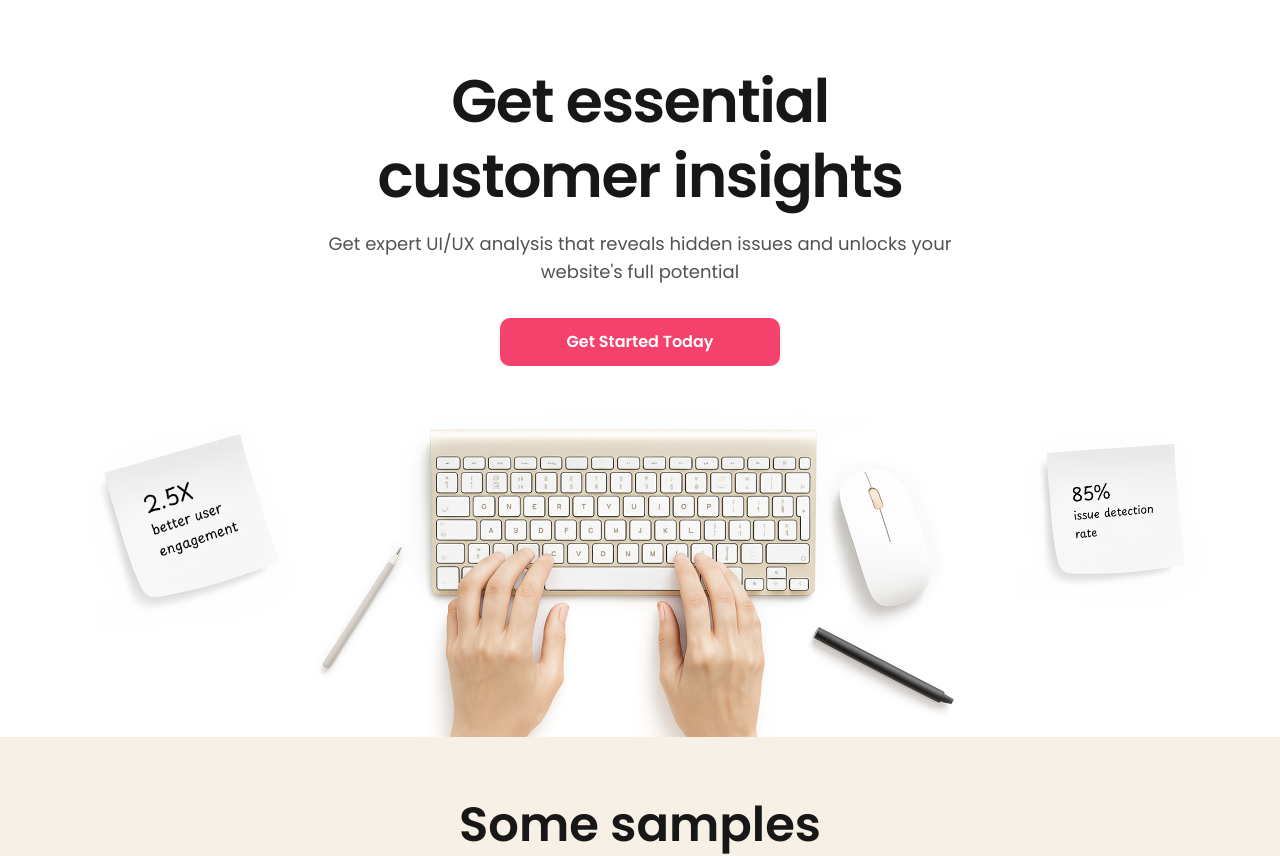
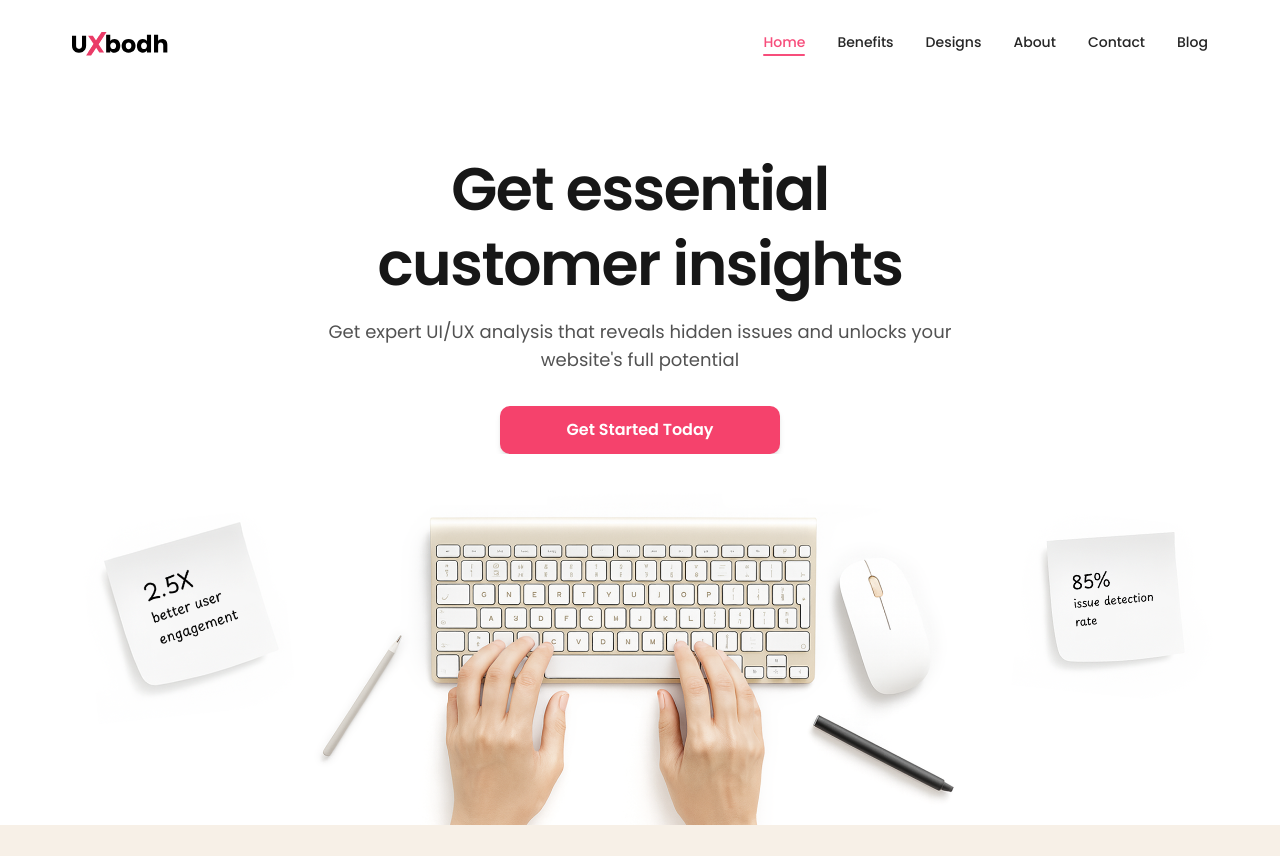
Before and after one commit to uxbodh/uxbodh, a Next.js app: page / in a window 1280 px wide. Shown: the top 856 px of the page. Built offline with nearby package versions, Linux system fonts and the light colour scheme.

Commit message:
live now

```diff
--- a/app/page.js
+++ b/app/page.js
@@ -28,12 +28,14 @@ export default function Home() {
         // </>
 
         <>
+            <PageShell withCTA>
                 <Hero />
                 <SamplesSection />
                 <AuditSection />
                 <ProcessSection />
                 <TestimonialsSlider />
                 <FAQAccordion />
+            </PageShell>
         </>
     );
 }
```
Lines whose indentation alone changed are shown as unchanged.
